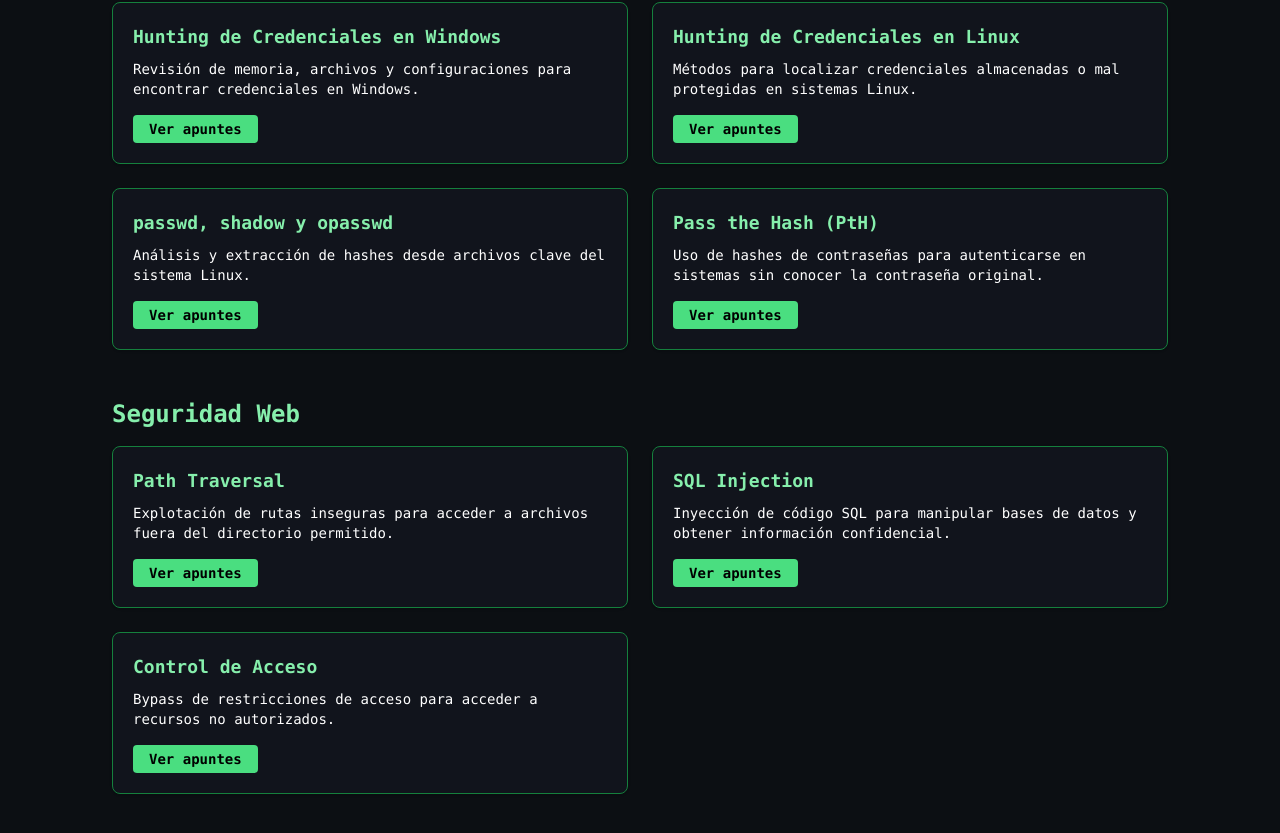
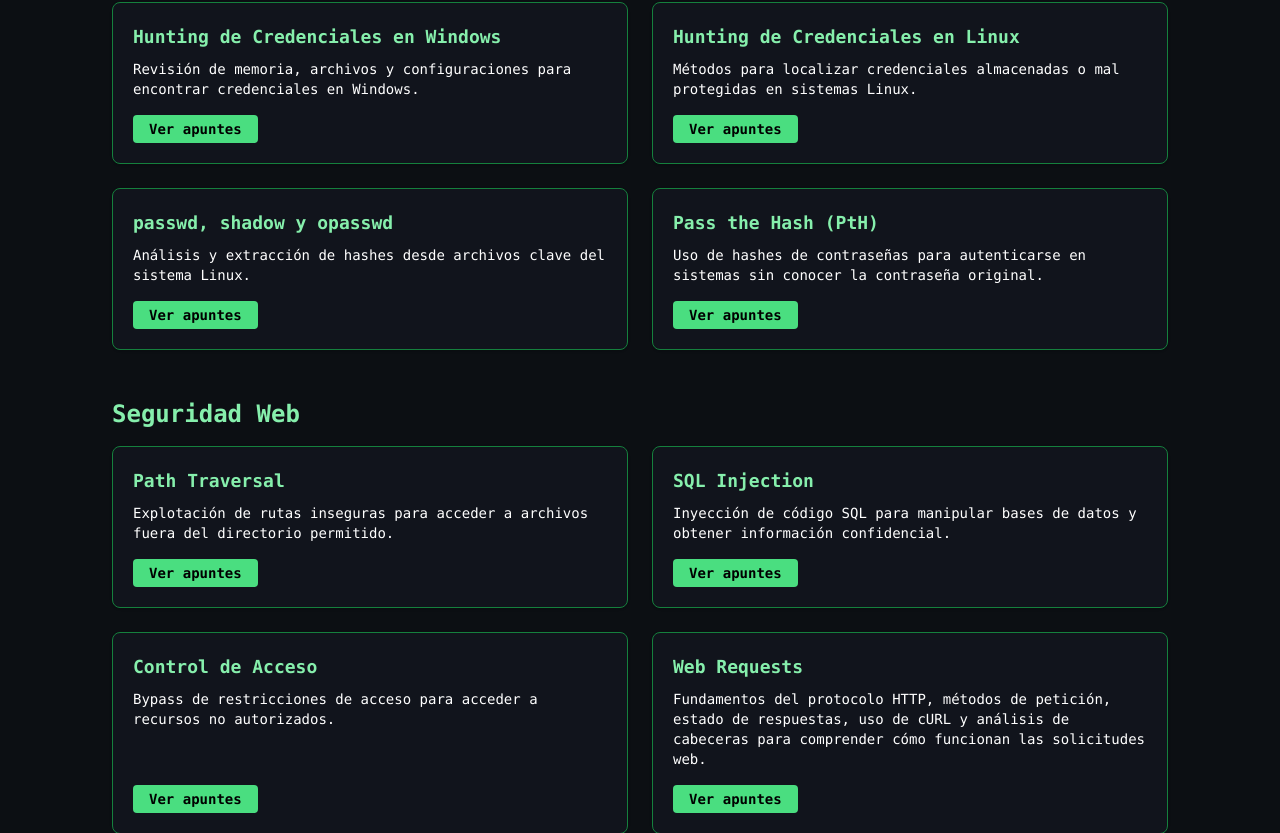
Before and after one commit to beafn28/beafn28.es, a Vue app: page /apuntes in a window 1280 px wide. Shown: the part 11167-12000 px from the top of the page. Built offline with nearby package versions, Linux system fonts and the light colour scheme.

Commit message:
nuevos apuntes

```diff
--- a/src/views/Apuntes.vue
+++ b/src/views/Apuntes.vue
@@ -1050,6 +1050,24 @@ const notes = [
   category: 'Active Directory',
   link: 'https://beafn28.gitbook.io/beafn28/apuntes-hacking/introduction-active-directory',
   description: 'Conceptos básicos, arquitectura y componentes esenciales para entender Active Directory en un entorno de red.'
+},
+{
+  title: 'Conceptos AD - Parte 1',
+  category: 'Active Directory',
+  link: 'https://beafn28.gitbook.io/beafn28/notas/active-directory-parte-1',
+  description: 'Fundamentos clave de Active Directory, estructura, tipos de usuarios y fases técnicas de un pentester en entornos AD.'
+},
+{
+  title: 'Conceptos AD - Parte 2',
+  category: 'Active Directory',
+  link: 'https://beafn28.gitbook.io/beafn28/notas/active-directory-parte-2',
+  description: 'Notas rápidas de reconocimiento y técnicas como Kerberoasting, Mimikatz, Golden Ticket y más.'
+},
+{
+  title: 'Web Requests',
+  category: 'WebSecurity',
+  link: 'https://beafn28.gitbook.io/beafn28/preparar-cbbh/web-requests',
+  description: 'Fundamentos del protocolo HTTP, métodos de petición, estado de respuestas, uso de cURL y análisis de cabeceras para comprender cómo funcionan las solicitudes web.'
 }
 ]
 
```
